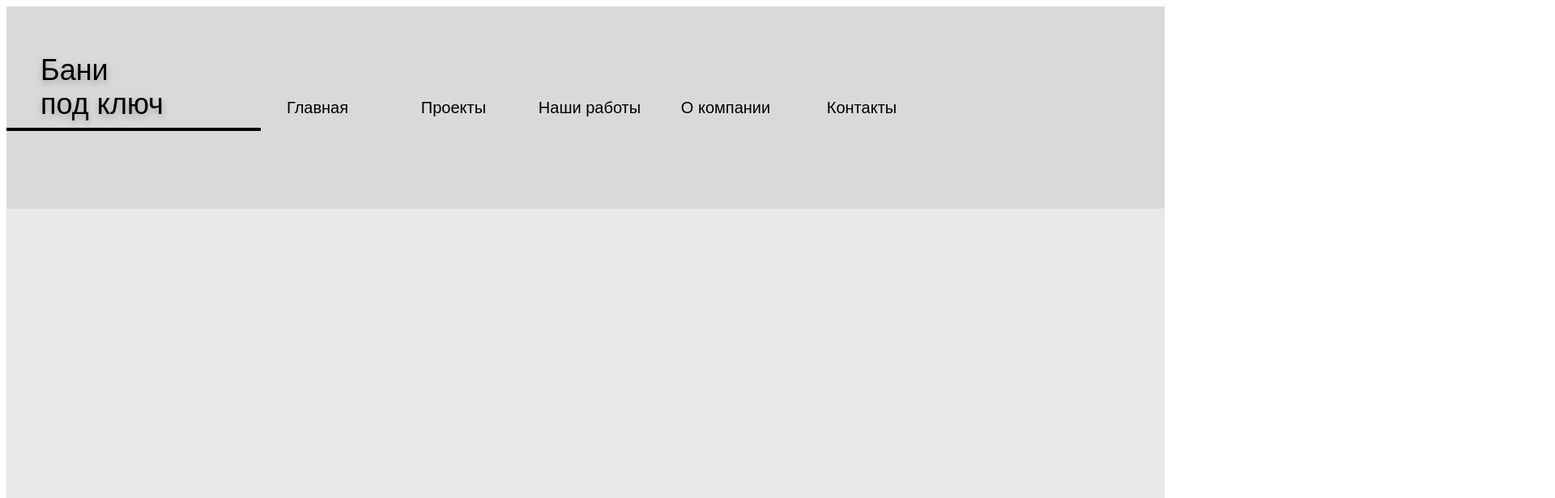
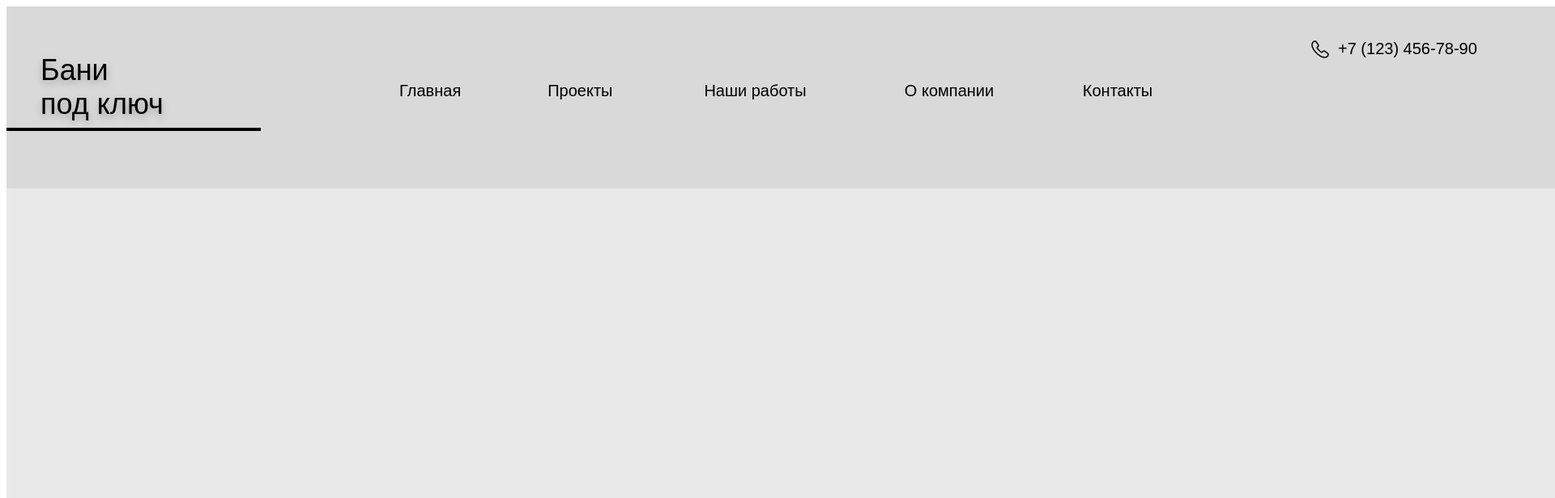
Before and after one commit to alexander-ponkratov/landing-baths, a plain HTML site: page index.html in a window 1280 px wide. Shown: the top 616 px of the page at 81% size, 1920 px wide, since content can reach past the window. Drawn offline with Linux system fonts and the light colour scheme.

Commit message:
add header number

```diff
--- a/css/styles.css
+++ b/css/styles.css
@@ -3,10 +3,10 @@
 }
 header {
     background: #D9D9D9;
-    width: 100%;
-    height: 250px;
+    width: 1920px;
+    height: 225px;
     display: grid;
-    grid-template-columns: 310px 1fr 310px;
+    grid-template-columns: 310px auto 310px;
 }
 .header-left-1 {
 }
@@ -30,19 +30,58 @@ header {
     height: 0px;
     border: 2px solid #000000;
 }
+.header-center-1 {
+    display: grid;
+    align-items: center;
+    justify-items: center;
+}
 .header-frame-1 {
     display: grid;
-	padding: 10px;
 	gap: 40px;
 	grid-template-columns: repeat(5, 1fr);
+    width: 75.95%;
 	align-items: center;
 	padding-right: 1.1%;
 }
 .header-menu-item {
 	font-family: sans-serif;
 	font-size: 20px;
-	width: 128px;
 	text-align: center;
+}
+#menu-item-1 {
+    width: 128px;
+    height: 39px;
+}
+#menu-item-2 {
+    width: 139px;
+    height: 39px;
+}
+#menu-item-3 {
+    width: 212px;
+    height: 39px;
+}
+#menu-item-4 {
+    width: 187px;
+    height: 39px;
+}
+#menu-item-5 {
+    width: 149px;
+    height: 39px;
+}
+.header-right-1 {
+    display: grid;
+}
+.header-button-3 {
+    display: grid;
+    grid-template-columns: auto auto;
+    gap: 10px;
+    padding-top: 13.33%;
+    padding-right: 4.95%;
+    justify-content: start;
+}
+.header-number {
+    font-family: sans-serif;
+    font-size: 20px;
 }
 .block-1 {
     background: #E8E8E8;
--- a/index.html
+++ b/index.html
@@ -25,13 +25,23 @@
             </div>
           </div>
 
-          <div class="header-frame-1">
-			<div class="header-menu-item">Главная</div>
-			<div class="header-menu-item">Проекты</div>
-			<div class="header-menu-item">Наши работы</div>
-			<div class="header-menu-item">О компании</div>
-			<div class="header-menu-item">Контакты</div>
+          <div class="header-center-1">
+            <div class="header-frame-1">
+              <div class="header-menu-item" id="menu-item-1">Главная</div>
+              <div class="header-menu-item" id="menu-item-2">Проекты</div>
+              <div class="header-menu-item" id="menu-item-3">Наши работы</div>
+              <div class="header-menu-item" id="menu-item-4">О компании</div>
+              <div class="header-menu-item" id="menu-item-5">Контакты</div>
+            </div>
           </div>
+
+          <div class="header-right-1">
+            <div class="header-button-3">
+              <img src="Vuesax.png" alt="Call button">
+              <div class="header-number">+7 (123) 456-78-90</div>
+            </div>
+          </div>
+
 
         </header>
 
```
Also changed, not shown: Vuesax.png (added).
